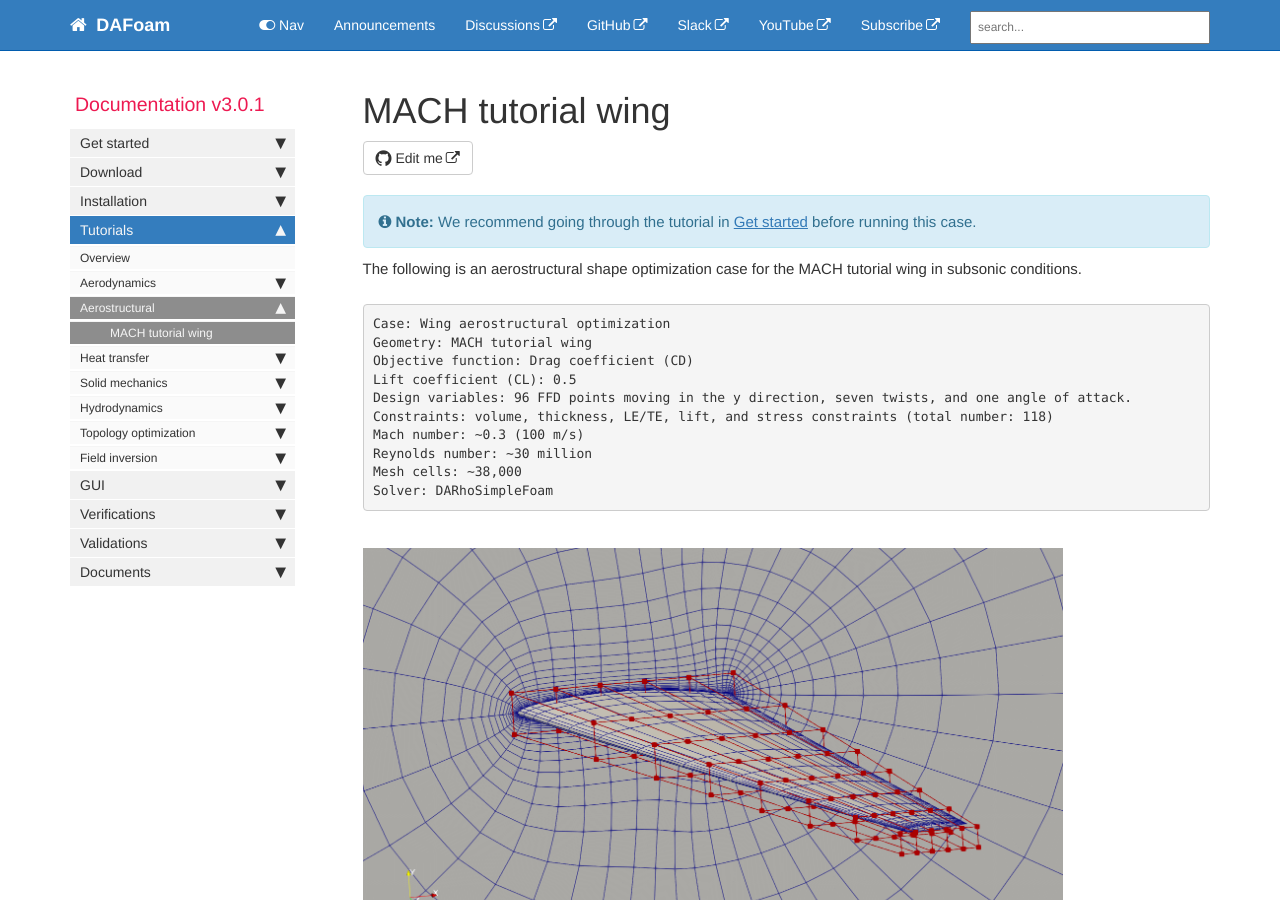
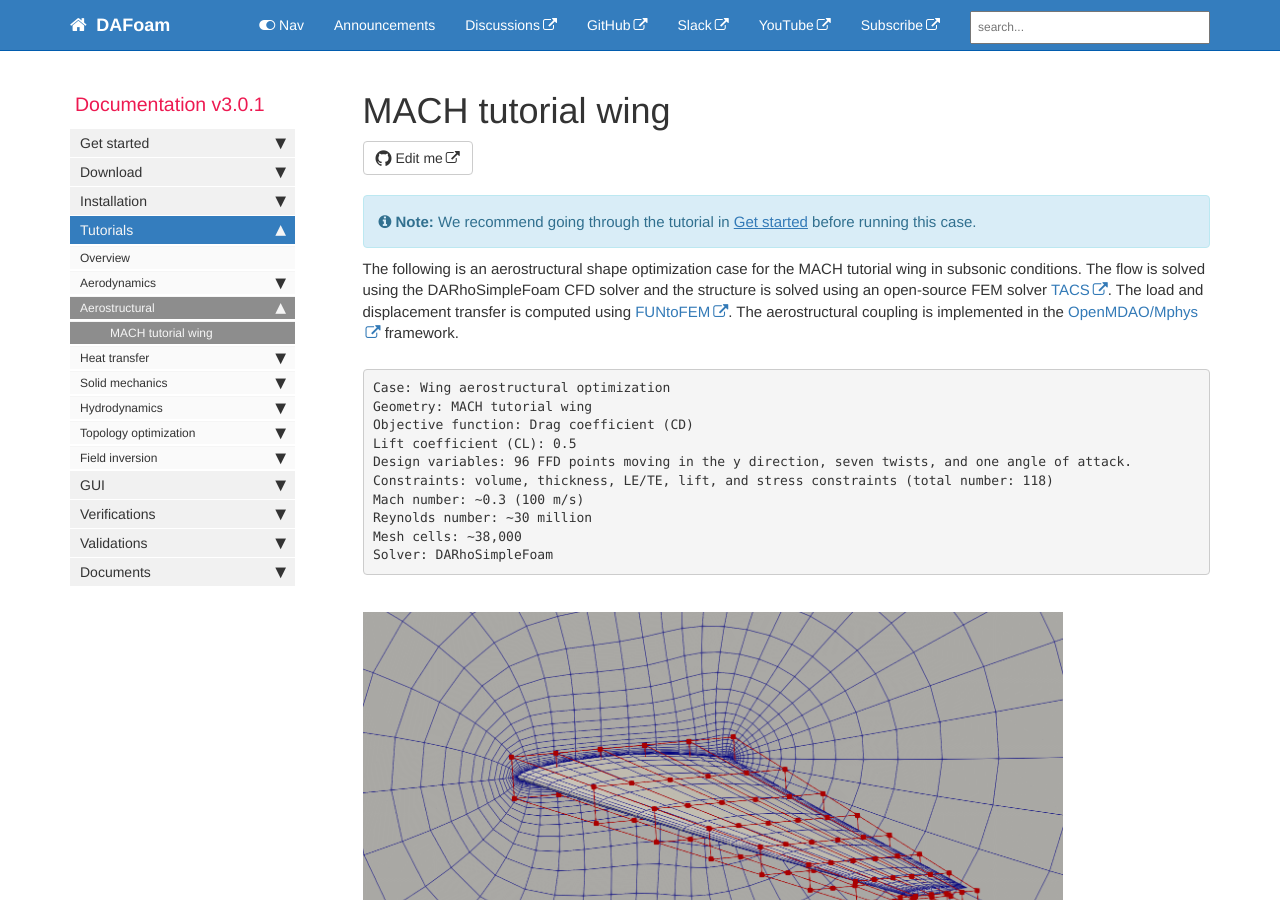
Before and after one commit to DAFoam/DAFoam.github.io, a Jekyll site: the page built from pages/mydoc/mydoc_tutorials_aerostruct_mach_wing.md, in a window 1280 px wide and 900 px high. Built offline with Jekyll 4.4.1, drawn with Linux system fonts in a browser that asks for light colours; comment, search, counter and statistics services are not loaded.

Commit message:
content update

```diff
--- a/pages/mydoc/mydoc_tutorials_aerostruct_mach_wing.md
+++ b/pages/mydoc/mydoc_tutorials_aerostruct_mach_wing.md
@@ -9,7 +9,7 @@ folder: mydoc
 
 {% include note.html content="We recommend going through the tutorial in [Get started](mydoc_get_started_download_docker.html) before running this case." %}
 
-The following is an aerostructural shape optimization case for the MACH tutorial wing in subsonic conditions.
+The following is an aerostructural shape optimization case for the MACH tutorial wing in subsonic conditions. The flow is solved using the DARhoSimpleFoam CFD solver and the structure is solved using an open-source FEM solver [TACS](https://github.com/smdogroup/tacs). The load and displacement transfer is computed using [FUNtoFEM](https://github.com/smdogroup/funtofem). The aerostructural coupling is implemented in the [OpenMDAO/Mphys](https://github.com/OpenMDAO/mphys) framework.
 
 <pre>
 Case: Wing aerostructural optimization
```
